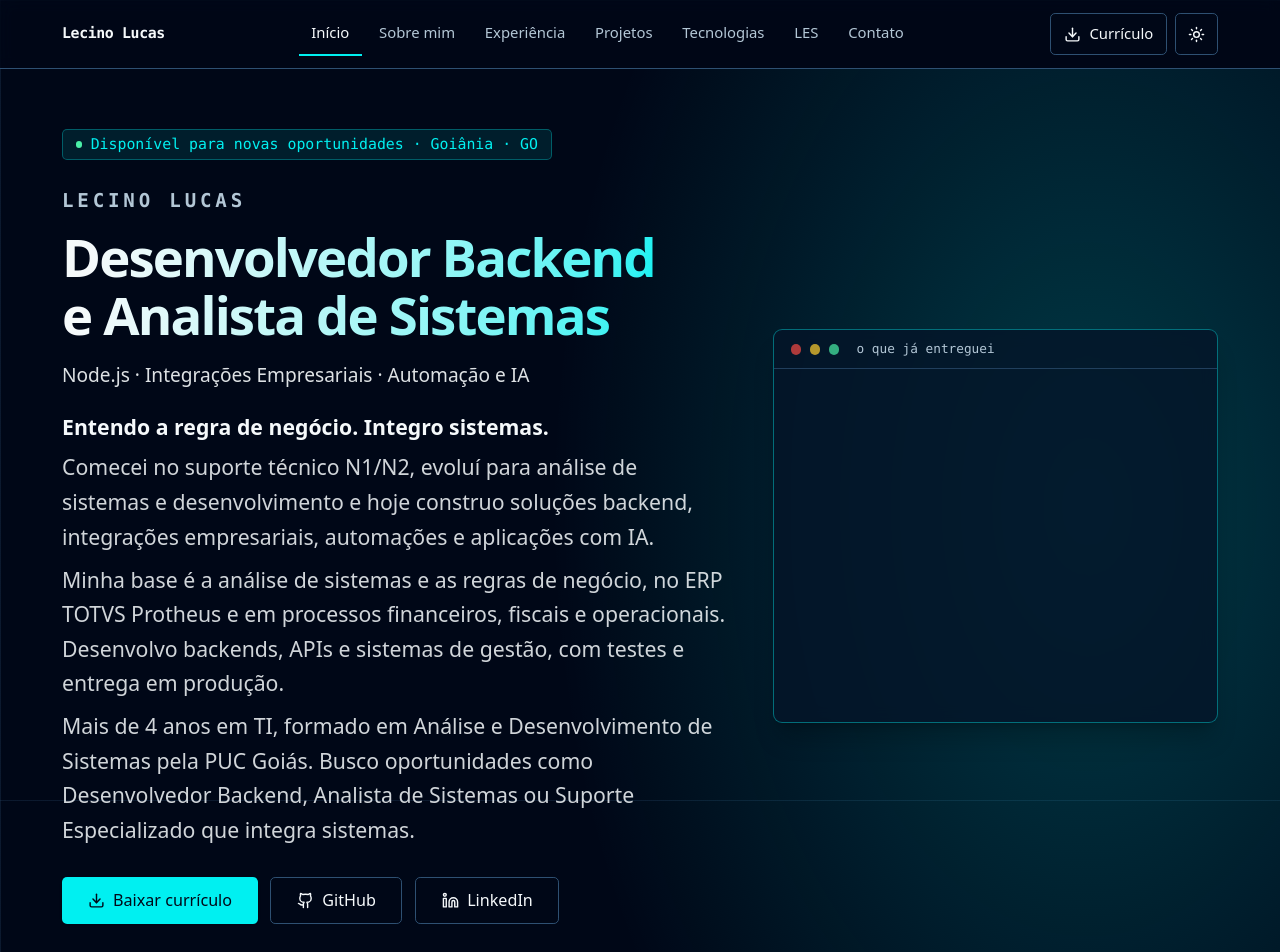
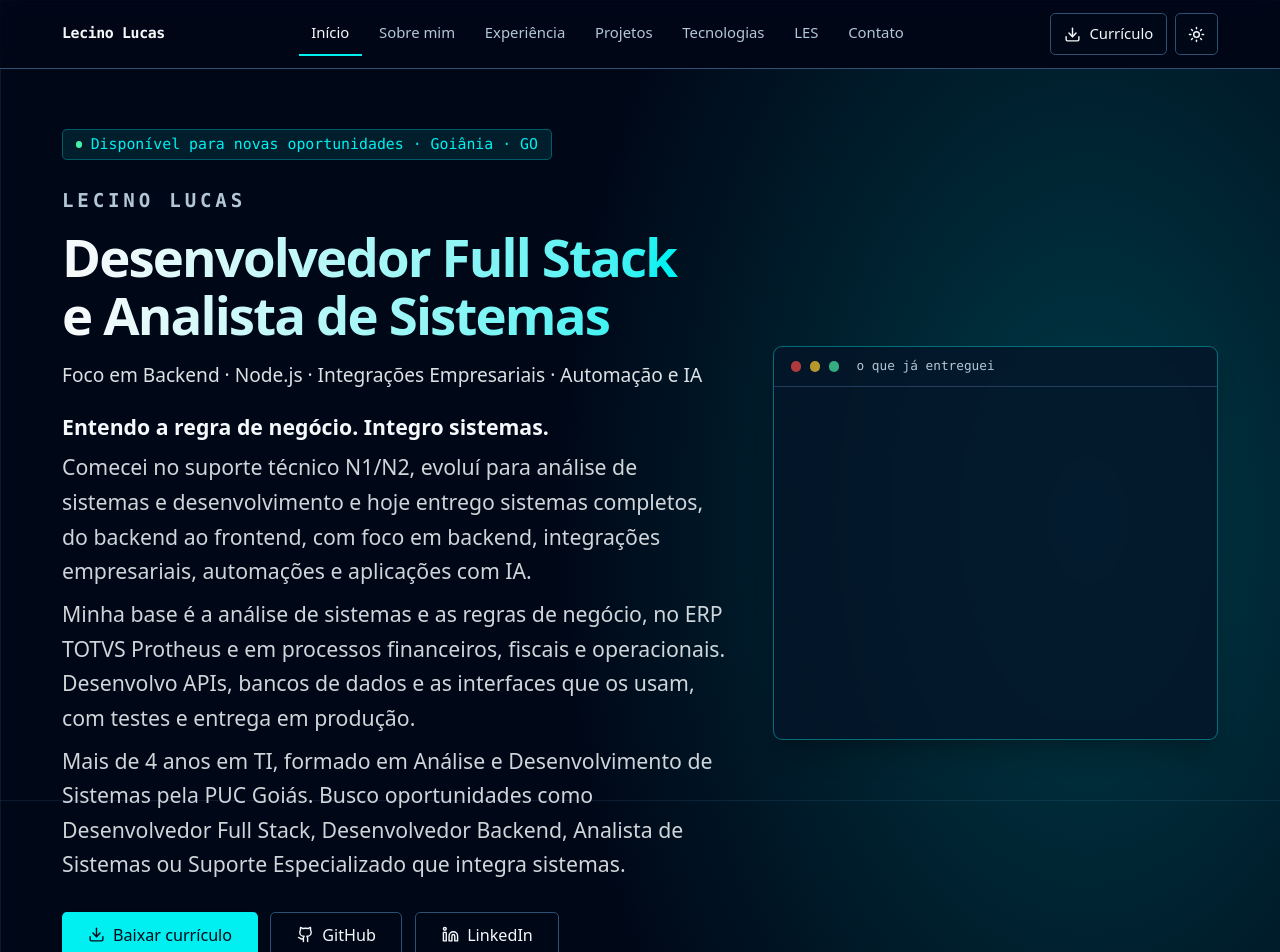
Before and after one commit to LecinoLucas/Portifolio, a React (Vite) app: page / in a window 1280 px wide. Shown: the top 952 px of the page. Built offline with nearby package versions, Linux system fonts and the light colour scheme.

Commit message:
feat: posicionamento Full Stack com foco em Backend (Início, SEO, currículo)
Co-Authored-By: Claude Sonnet 5.5 <noreply@anthropic.com>
Claude-Session: https://claude.ai/code/session_01RqU4ss6mCcZuPmmEw4UNMZ

```diff
--- a/index.html
+++ b/index.html
@@ -6,15 +6,15 @@
     <link rel="icon" type="image/svg+xml" href="/favicon.svg" />
     <link rel="manifest" href="/site.webmanifest" />
 
-    <title>Lecino Lucas | Desenvolvedor Backend e Analista de Sistemas</title>
+    <title>Lecino Lucas | Desenvolvedor Full Stack e Analista de Sistemas</title>
     <meta
       name="description"
-      content="Desenvolvedor Backend e Analista de Sistemas em Goiânia. Do suporte técnico N1/N2 ao ERP TOTVS Protheus e ao desenvolvimento: Node.js, integrações empresariais, automação e IA. Portal de Engenharia em produção com mais de 500 usuários."
+      content="Desenvolvedor Full Stack e Analista de Sistemas em Goiânia. Do suporte técnico N1/N2 ao ERP TOTVS Protheus e ao desenvolvimento: Node.js, integrações empresariais, automação e IA. Portal de Engenharia em produção com mais de 500 usuários."
     />
     <meta name="author" content="Lecino Lucas" />
     <meta
       name="keywords"
-      content="Lecino Lucas, Desenvolvedor Backend, Analista de Sistemas, Suporte N1/N2, TOTVS Protheus, SQL, integração bancária, CNAB, VAN bancária, API Itaú, mTLS, Node.js, React, TypeScript, PostgreSQL, Prisma, IA aplicada"
+      content="Lecino Lucas, Desenvolvedor Full Stack, Desenvolvedor Backend, Analista de Sistemas, Suporte N1/N2, TOTVS Protheus, SQL, integração bancária, CNAB, VAN bancária, API Itaú, mTLS, Node.js, React, TypeScript, PostgreSQL, Prisma, IA aplicada"
     />
     <meta name="theme-color" content="#0d1b26" />
 
@@ -24,7 +24,7 @@
     <!-- Open Graph -->
     <meta property="og:type" content="website" />
     <meta property="og:site_name" content="Lecino Lucas" />
-    <meta property="og:title" content="Lecino Lucas | Desenvolvedor Backend e Analista de Sistemas" />
+    <meta property="og:title" content="Lecino Lucas | Desenvolvedor Full Stack e Analista de Sistemas" />
     <meta
       property="og:description"
       content="Do suporte técnico N1/N2 ao ERP TOTVS Protheus e ao desenvolvimento: Node.js, integrações empresariais, automação e IA."
@@ -42,7 +42,7 @@
 
     <!-- Twitter / X -->
     <meta name="twitter:card" content="summary_large_image" />
-    <meta name="twitter:title" content="Lecino Lucas | Desenvolvedor Backend e Analista de Sistemas" />
+    <meta name="twitter:title" content="Lecino Lucas | Desenvolvedor Full Stack e Analista de Sistemas" />
     <meta
       name="twitter:description"
       content="Do suporte técnico N1/N2 ao ERP TOTVS Protheus e ao desenvolvimento: Node.js, integrações empresariais, automação e IA."
@@ -73,7 +73,7 @@
         "@context": "https://schema.org",
         "@type": "Person",
         "name": "Lecino Lucas",
-        "jobTitle": "Desenvolvedor Backend e Analista de Sistemas",
+        "jobTitle": "Desenvolvedor Full Stack e Analista de Sistemas",
         "email": "mailto:lecinolucas5@gmail.com",
         "url": "https://lecinolucas.web.app/",
         "address": {
--- a/src/data/perfil.ts
+++ b/src/data/perfil.ts
@@ -4,10 +4,10 @@ export const perfil: Perfil = {
   nome: "Lecino Lucas",
 
   /** Título do Início. */
-  destaque: "Desenvolvedor Backend e Analista de Sistemas",
+  destaque: "Desenvolvedor Full Stack e Analista de Sistemas",
 
   /** Especialidades, logo abaixo do título. */
-  titulo: "Node.js · Integrações Empresariais · Automação e IA",
+  titulo: "Foco em Backend · Node.js · Integrações Empresariais · Automação e IA",
 
   /** Frase de apoio, logo abaixo das especialidades. */
   frase: "Entendo a regra de negócio. Integro sistemas.",
@@ -27,10 +27,10 @@ export const perfil: Perfil = {
       tags: ["CNAB", "mTLS", "ExecAuto"],
     },
     {
-      titulo: "Backend em produção",
+      titulo: "Sistemas completos, do backend ao frontend",
       texto:
-        "Portal de Engenharia com mais de 500 usuários e ImportNFe em uso por uma distribuidora, com testes unitários, de ponta a ponta, de carga e de mutação.",
-      tags: ["Node.js", "PostgreSQL", "Prisma"],
+        "Entrego API e interface de ponta a ponta: Portal de Engenharia com mais de 500 usuários e ImportNFe em uso por uma distribuidora, com testes automatizados.",
+      tags: ["Node.js", "React", "PostgreSQL"],
     },
     {
       titulo: "IA e automação",
@@ -42,9 +42,9 @@ export const perfil: Perfil = {
 
   /** Apresentação do Início: objetiva, uma ideia por parágrafo. */
   apresentacao: [
-    "Comecei no suporte técnico N1/N2, evoluí para análise de sistemas e desenvolvimento e hoje construo soluções backend, integrações empresariais, automações e aplicações com IA.",
-    "Minha base é a análise de sistemas e as regras de negócio, no ERP TOTVS Protheus e em processos financeiros, fiscais e operacionais. Desenvolvo backends, APIs e sistemas de gestão, com testes e entrega em produção.",
-    "Mais de 4 anos em TI, formado em Análise e Desenvolvimento de Sistemas pela PUC Goiás. Busco oportunidades como Desenvolvedor Backend, Analista de Sistemas ou Suporte Especializado que integra sistemas.",
+    "Comecei no suporte técnico N1/N2, evoluí para análise de sistemas e desenvolvimento e hoje entrego sistemas completos, do backend ao frontend, com foco em backend, integrações empresariais, automações e aplicações com IA.",
+    "Minha base é a análise de sistemas e as regras de negócio, no ERP TOTVS Protheus e em processos financeiros, fiscais e operacionais. Desenvolvo APIs, bancos de dados e as interfaces que os usam, com testes e entrega em produção.",
+    "Mais de 4 anos em TI, formado em Análise e Desenvolvimento de Sistemas pela PUC Goiás. Busco oportunidades como Desenvolvedor Full Stack, Desenvolvedor Backend, Analista de Sistemas ou Suporte Especializado que integra sistemas.",
   ],
 
   localizacao: "Goiânia · GO",
```
Also changed, not shown: public/site.webmanifest, 4 other files (tests, documents, lock files or other folders).
